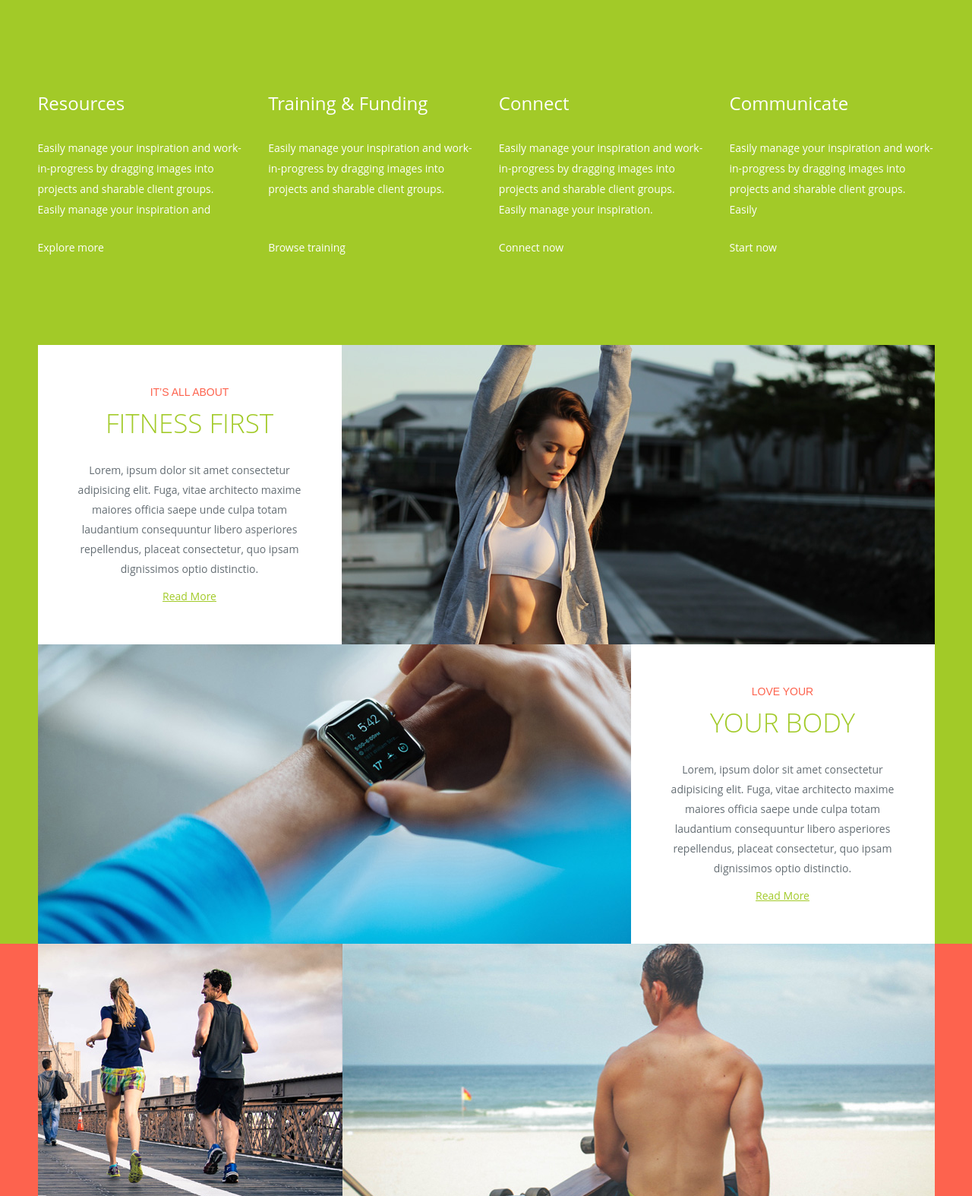
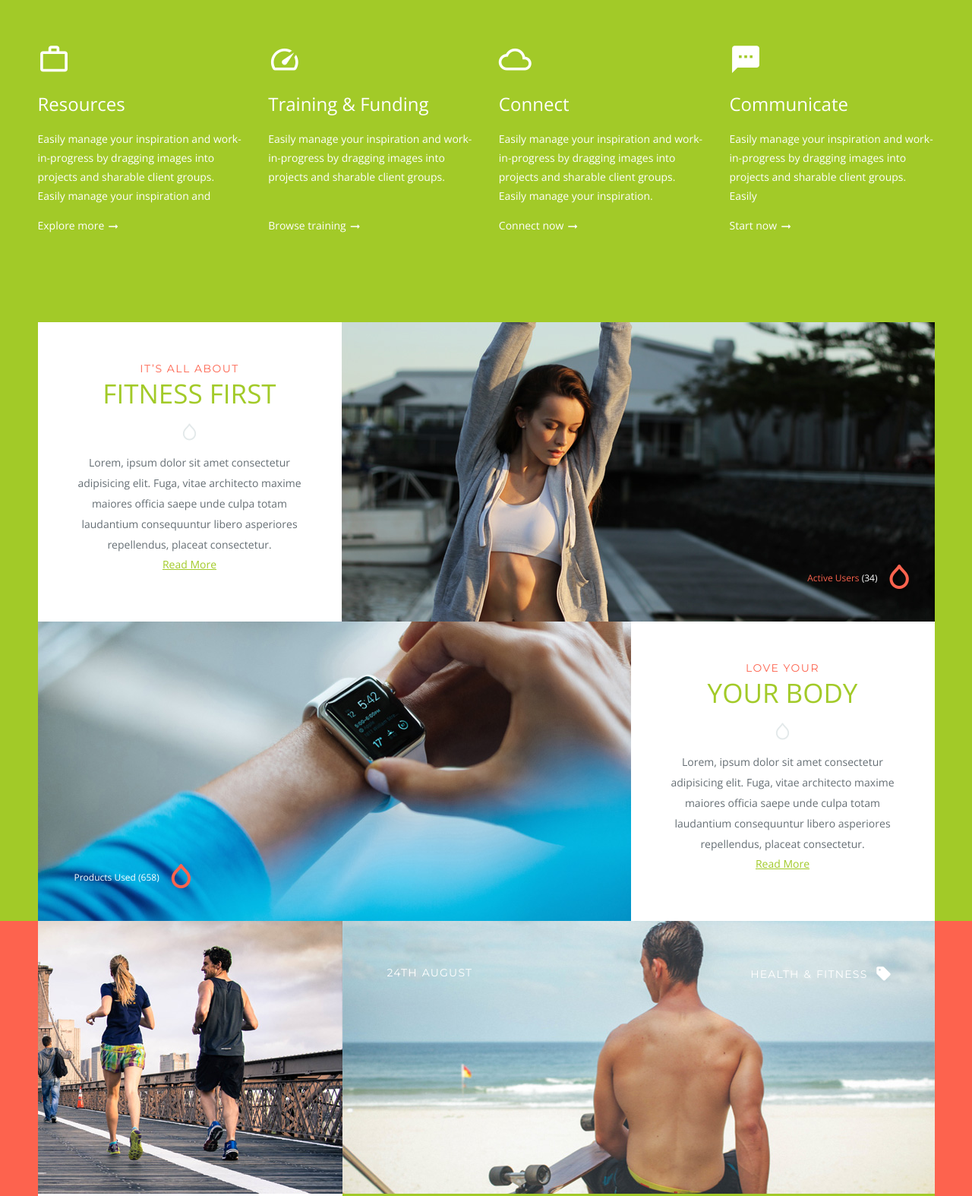
Before and after one commit to YevheniiBieliaiev/hometask13, a website: page index.html in a window 1280 px wide. Shown: the part 760-2334 px from the top of the page at 76% size. Drawn offline with nearby package versions, Linux system fonts and the light colour scheme.

Commit message:
icons - done

```diff
--- a/index.html
+++ b/index.html
@@ -6,6 +6,10 @@
    <meta http-equiv="X-UA-Compatible" content="IE=edge">
    <meta name="viewport" content="width=device-width, initial-scale=1.0">
    <link rel="stylesheet" href="css/main.min.css">
+   <link rel="preconnect" href="https://fonts.gstatic.com">
+   <link
+      href="https://fonts.googleapis.com/css2?family=Montserrat:wght@300;400&family=Open+Sans:wght@300;400&display=swap"
+      rel="stylesheet">
 
    <title>FITNESS</title>
 </head>
@@ -43,53 +47,70 @@
          <div class="about">
             <div class="about-wrapper">
                <div class="about-block">
+                  <span class="icon-bag about-ico"></span>
                   <strong>Resources</strong>
                   <p>Easily manage your inspiration and work-in-progress by dragging images into projects and sharable
                      client groups. Easily manage your inspiration and</p>
-                  <a href="#">Explore more</a>
+                  <div class="more-inf">
+                     <span class="icon-arrow-right">
+                        <a href="#">Explore more</a>
+                     </span>
+                  </div>
                </div>
                <div class="about-block">
+                  <span class="icon-speed about-ico"></span>
                   <strong>Training & Funding</strong>
                   <p>Easily manage your inspiration and work-in-progress by dragging images into projects and sharable
                      client groups.</p>
-                  <a href="#">Browse training</a>
+                  <div class="more-inf">
+                     <span class="icon-arrow-right ">
+                        <a href="#">Browse training</a>
+                     </span>
+                  </div>
                </div>
 
-
-
                <div class="about-block">
+                  <span class="icon-cloud about-ico"></span>
                   <strong>Connect</strong>
                   <p>Easily manage your inspiration and work-in-progress by dragging images into projects and sharable
                      client groups. Easily manage your inspiration.</p>
-                  <a href="#">Connect now</a>
+                  <div class="more-inf">
+                     <span class="icon-arrow-right">
+                        <a href="#">Connect now</a>
+                     </span>
+                  </div>
                </div>
                <div class="about-block">
+                  <span class="icon-textsms about-ico"></span>
                   <strong>Communicate</strong>
                   <p>Easily manage your inspiration and work-in-progress by dragging images into projects and sharable
                      client groups. Easily</p>
-                  <a href="#">Start now</a>
+                  <div class="more-inf">
+                     <span class="icon-arrow-right">
+                        <a href="#">Start now</a>
+                     </span>
+                  </div>
                </div>
-
             </div>
          </div>
-
-
-
-
 
          <div class="conten-green">
             <div class="data-green">
                <div class="data-content">
                   <h1>IT’S ALL ABOUT</h1>
                   <strong>FITNESS FIRST</strong>
-                  <span class="drop"></span>
+                  <span class="icon-drop grey-drop"></span>
                   <p>Lorem, ipsum dolor sit amet consectetur adipisicing elit. Fuga, vitae architecto maxime maiores
                      officia saepe unde culpa totam laudantium consequuntur libero asperiores repellendus, placeat
-                     consectetur, quo ipsam dignissimos optio distinctio.</p>
+                     consectetur.</p>
                   <a href="#">Read More</a>
                </div>
                <div class="data-img">
                   <img src="images/main-img/block-img01.jpg" alt="">
+                  <div class="data-img-content">
+                     <span class="img-text red-text">Active Users <em>(34)</em></span>
+                     <span class="icon-drop-red red-drop"></span>
+                  </div>
                </div>
             </div>
 
@@ -97,14 +118,18 @@
                <div class="data-content">
                   <h1>LOVE YOUR</h1>
                   <strong>YOUR BODY</strong>
-                  <span class="drop"></span>
+                  <span class="icon-drop grey-drop"></span>
                   <p>Lorem, ipsum dolor sit amet consectetur adipisicing elit. Fuga, vitae architecto maxime maiores
                      officia saepe unde culpa totam laudantium consequuntur libero asperiores repellendus, placeat
-                     consectetur, quo ipsam dignissimos optio distinctio.</p>
+                     consectetur.</p>
                   <a href="#">Read More</a>
                </div>
                <div class="data-img">
                   <img src="images/main-img/block-img02.jpg" alt="">
+                  <div class="data-img-content">
+                     <span class="img-text">Products Used <em>(658)</em></span>
+                     <span class="icon-drop-red red-drop"></span>
+                  </div>
                </div>
             </div>
          </div>
@@ -118,6 +143,7 @@
 
                   <div class="white-box-content">
                      <div class="white-box-wrapper">
+                        <span class="icon-user"></span>
                         <h1>TRACK YOUR</h1>
                         <strong>LIFESTYLE</strong>
                         <p>Lorem, ipsum dolor sit amet consectetur adipisicing elit. Fuga, vitae architecto maxime
@@ -131,6 +157,13 @@
                <div class="green-box">
                   <div class="img-holder">
                      <img class="large-img" src="images/main-img/block-img03-R.jpg" alt="">
+                     <div class="img-holder-content left-text">
+                        <span class="holder-text">24TH AUGUST</span>
+                     </div>
+                     <div class="img-holder-content right-text">
+                        <span class="holder-text">HEALTH & FITNESS</span>
+                        <span class="icon-tag"></span>
+                     </div>
                   </div>
 
                   <div class="green-box-content large-box">
@@ -149,6 +182,7 @@
                   </div>
 
                   <div class="green-box-content small-box">
+                     <span class="icon-avocado"></span>
                      <h1>IMPROVE YOUR</h1>
                      <strong>EATING HABITS</strong>
                      <p>Lorem, ipsum dolor sit amet consectetur adipisicing elit. Fuga, vitae architecto maxime maiores
@@ -164,6 +198,7 @@
 
                   <div class="white-box-content">
                      <div class="white-box-wrapper">
+                        <span class="icon-strawberry"></span>
                         <h1>TRACK YOUR</h1>
                         <strong>GET INVOLVED IN YOURSELF</strong>
                         <p>Lorem, ipsum dolor sit amet consectetur adipisicing elit. Fuga, vitae architecto maxime
--- a/scss/_colors.scss
+++ b/scss/_colors.scss
@@ -2,3 +2,6 @@ $white: #ffffff;
 $atlantis: #a2ca28;
 $persimmon: #fd634e;
 $nevada: #656e74;
+$porcelain: #e3e9ea;
+$carnation: #f7614c;
+$porcelainUser: #e2e8e9;
--- a/scss/_style-icon.scss
+++ b/scss/_style-icon.scss
@@ -1,6 +1,6 @@
 @font-face {
    font-family: "icomoon";
-   src: url("../fonts/icomoon.woff?r5c02k") format("woff");
+   src: url("../fonts/icomoon.woff?d65kp0") format("woff");
    font-weight: normal;
    font-style: normal;
    font-display: block;
@@ -22,12 +22,19 @@
    -moz-osx-font-smoothing: grayscale;
 }
 
-.icon-arrowRight:before {
+.icon-arrow-right:after {
    content: "\e900";
-   color: #fff;
+   pointer-events: none;
+   position: absolute;
+   top: 2px;
+   font-size: 18px;
 }
 .icon-avocado:before {
    content: "\e901";
+   position: absolute;
+   font-size: 38px;
+   top: 57px;
+   right: 29px;
 }
 .icon-bag:before {
    content: "\e902";
@@ -40,16 +47,27 @@
 .icon-drop:before {
    content: "\e904";
 }
+.icon-drop-red:after {
+   content: "\e904";
+}
 .icon-speed:before {
    content: "\e905";
    color: #fff;
 }
 .icon-strawberry:before {
    content: "\e906";
+   position: absolute;
+   color: $porcelain;
+   top: 56px;
+   right: 45px;
+   font-size: 38px;
 }
-.icon-tag:before {
+.icon-tag:after {
    content: "\e907";
+   position: absolute;
    color: #fff;
+   font-size: 22px;
+   top: -2px;
 }
 .icon-textsms:before {
    content: "\e908";
@@ -57,4 +75,9 @@
 }
 .icon-user:before {
    content: "\e909";
+   position: absolute;
+   color: $porcelainUser;
+   font-size: 32px;
+   top: 56px;
+   right: 28px;
 }
--- a/scss/_style.scss
+++ b/scss/_style.scss
@@ -11,7 +11,6 @@
       display: block;
    }
 }
-
 /*NTRO*/
 .intro {
    position: relative;
@@ -83,8 +82,8 @@
 /*about*/
 .about {
    background: $atlantis;
-   padding-top: 170px;
-   padding-bottom: 120px;
+   padding-top: 104px;
+   padding-bottom: 119px;
    .about-wrapper {
       color: $white;
       display: flex;
@@ -93,25 +92,31 @@
          width: 1181px;
          margin: auto;
       }
-
       .about-block {
          width: 270px;
+         .about-ico {
+            font-size: 43px;
+            display: block;
+            margin-bottom: 24px;
+         }
          strong {
             font-family: $openSans;
             font-size: 24.04px;
             line-height: 26px;
             font-weight: 400;
             display: block;
-            margin-bottom: 32px;
+            margin-bottom: 20px;
          }
          p {
             font-family: $openSans;
             font-size: 13.99px;
-            line-height: 27px;
+            line-height: 25px;
             font-weight: 400;
             height: 110px;
-            margin-bottom: 27px;
+            margin-bottom: 7px;
          }
+         .more-inf {
+            position: relative;
             a {
                text-decoration: none;
                color: $white;
@@ -119,10 +124,10 @@
                font-family: $openSans;
                font-size: 14px;
                font-weight: 400;
-            position: relative;
+               margin-right: 3px;
                &:hover {
                   text-decoration: underline;
-               color: $persimmon;
+               }
             }
          }
       }
@@ -144,16 +149,15 @@
    .data-content {
       width: 400px;
       padding-top: 55px;
-      padding: 55px 52px;
-      display: flex;
-      flex-direction: column;
-      align-items: center;
-      justify-content: space-between;
+      padding: 54px 52px;
+      text-align: center;
       h1 {
          color: $persimmon;
          font-family: $montserrat;
          font-size: 14px;
          font-weight: 400;
+         letter-spacing: 1.5px;
+         margin-bottom: 7px;
       }
       strong {
          color: $atlantis;
@@ -161,14 +165,23 @@
          font-size: 35px;
          line-height: 37px;
          font-weight: 300;
+         display: block;
+         margin-bottom: 20px;
+      }
+      .grey-drop {
+         color: $porcelain;
+         font-size: 23px;
+         display: block;
+         margin-bottom: 16.5px;
       }
       p {
          color: $nevada;
          font-family: $openSans;
          font-size: 14px;
-         line-height: 26px;
+         line-height: 27px;
          font-weight: 400;
          text-align: center;
+         margin-bottom: 5px;
       }
       a {
          color: $atlantis;
@@ -186,12 +199,37 @@
    .data-img {
       height: 394px;
       overflow: hidden;
+      position: relative;
       @include media(">=768px") {
          flex: 1;
       }
       img {
          width: auto;
          display: block;
+      }
+      .data-img-content {
+         position: absolute;
+         bottom: 51px;
+         font-size: 12px;
+         color: $white;
+         .red-drop {
+            position: absolute;
+            color: $persimmon;
+            font-size: 32px;
+            font-weight: 600;
+            top: -12px;
+         }
+         .img-text {
+            font-family: $openSans;
+            font-weight: 400;
+            margin-right: 12px;
+         }
+         .red-text {
+            color: $carnation;
+            em {
+               color: $white;
+            }
+         }
       }
    }
 }
@@ -204,6 +242,16 @@
          }
          .data-img {
             order: 2;
+            .data-img-content {
+               left: 48px;
+            }
+         }
+      }
+      &:nth-child(odd) {
+         .data-img {
+            .data-img-content {
+               right: 63px;
+            }
          }
       }
    }
@@ -220,22 +268,10 @@
       }
    }
 }
+
 /*end of content green*/
 
 /*content-red*/
-.conten-red {
-   @include box($persimmon);
-   .data-red {
-      &:nth-child(even) {
-         .white-box {
-            order: 1;
-         }
-         .green-box {
-            order: 2;
-         }
-      }
-   }
-}
 .data-red {
    display: flex;
    flex-wrap: wrap;
@@ -250,6 +286,7 @@
       .white-box-content {
          background: $white;
          height: 310px;
+         position: relative;
          .white-box-wrapper {
             padding: 54px 39px;
             h1 {
@@ -283,6 +320,7 @@
          background: $atlantis;
          height: 310px;
          color: $white;
+         position: relative;
       }
       .large-box {
          padding: 57px 60px;
@@ -329,6 +367,7 @@
    .img-holder {
       height: 359px;
       overflow: hidden;
+      position: relative;
       @include media(">=1180") {
          flex: 1;
       }
@@ -336,6 +375,40 @@
          display: block;
          width: auto;
       }
+      .img-holder-content {
+         position: absolute;
+         top: 60px;
+         .holder-text {
+            color: $white;
+            font-family: $montserrat;
+            font-size: 14px;
+            line-height: 16px;
+            font-weight: 400;
+            letter-spacing: 1.2px;
+            word-spacing: 1px;
+            position: relative;
+            margin-right: 10px;
+         }
+      }
+      .left-text {
+         left: 59px;
+      }
+      .right-text {
+         right: 78px;
+      }
+   }
+}
+.conten-red {
+   @include box($persimmon);
+   .data-red {
+      &:nth-child(even) {
+         .white-box {
+            order: 1;
+         }
+         .green-box {
+            order: 2;
+         }
+      }
    }
 }
 /*end of content red*/
```
Also changed, not shown: css/main.min.css, fonts/icomoon.woff, 1 other file. Lines whose indentation alone changed are shown as unchanged.
